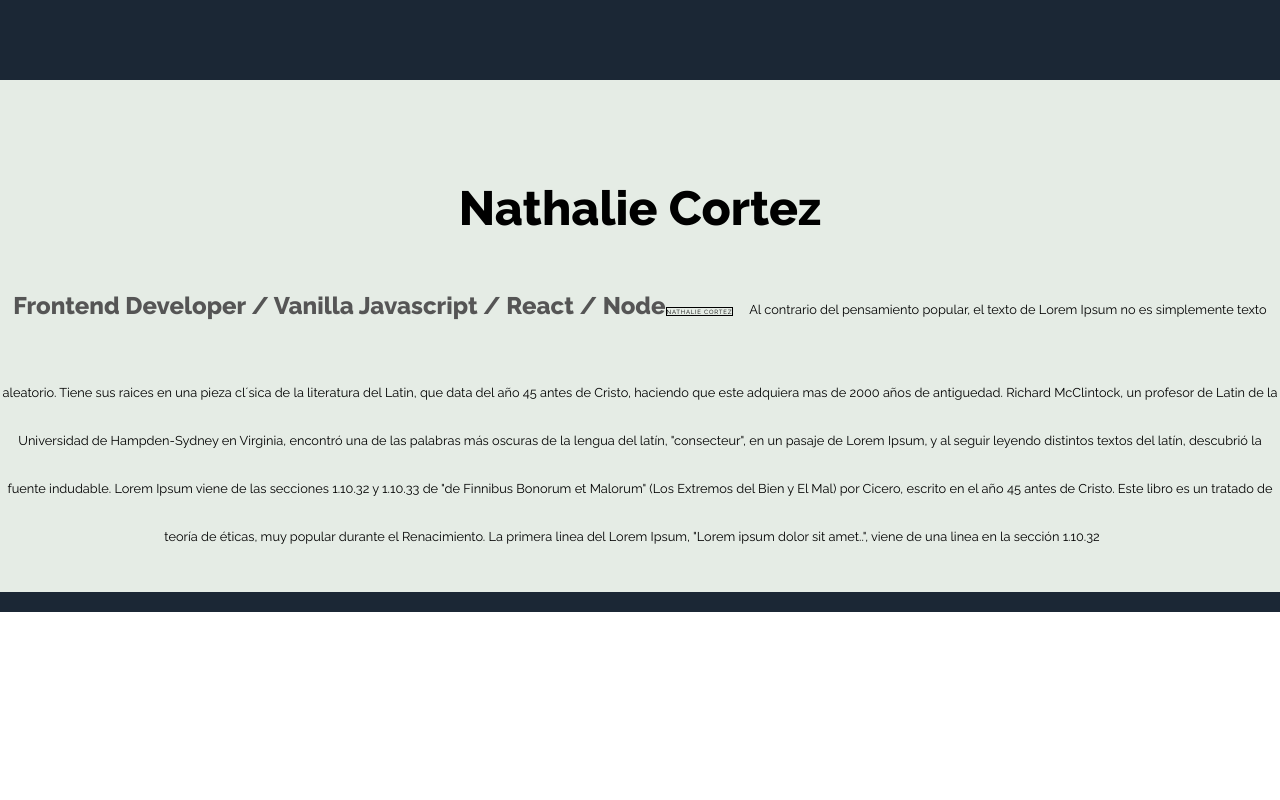
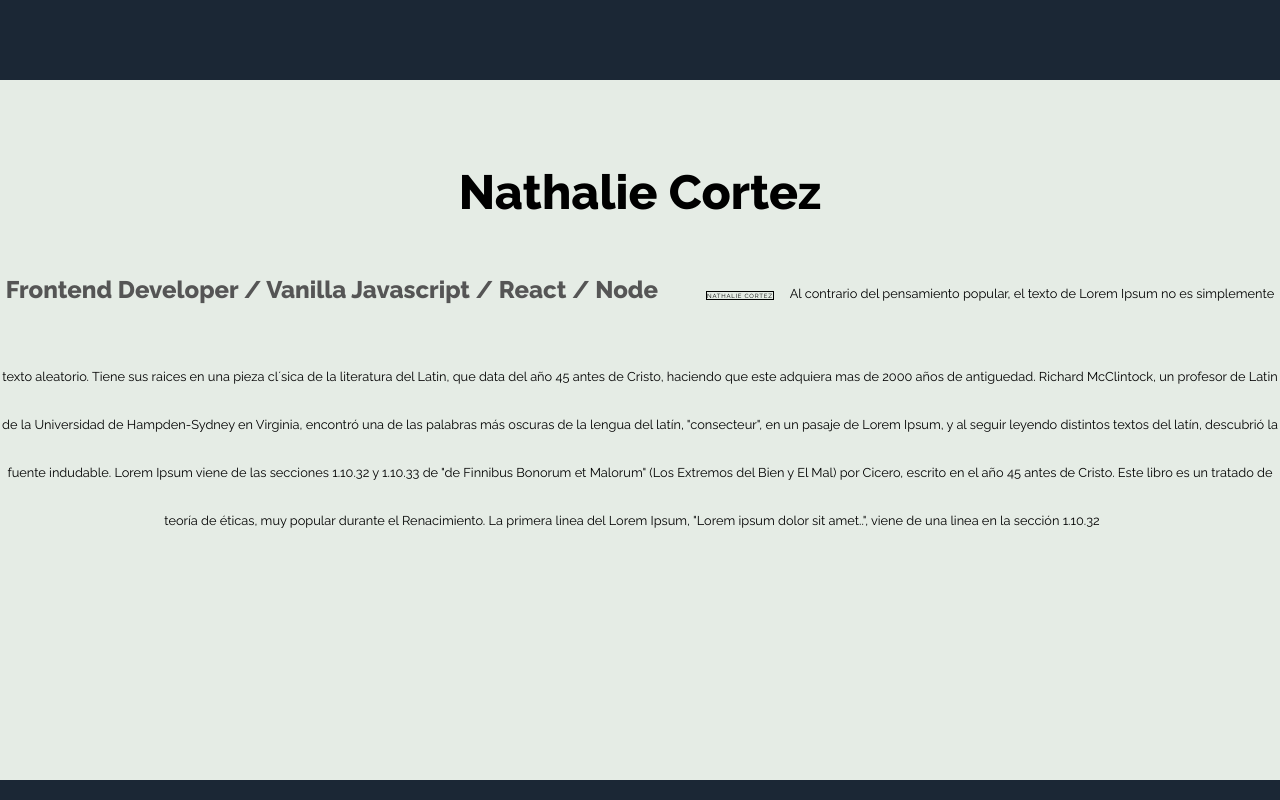
Before and after one commit to NathaliCo/NathaliCo.github.io, a React (Create React App) app: page / in a window 1280 px wide. Built offline with nearby package versions, Linux system fonts and the light colour scheme; some icons are missing.

Commit message:
Style home page web

```diff
--- a/src/App.css
+++ b/src/App.css
@@ -3,6 +3,7 @@
 @import url('https://fonts.googleapis.com/css?family=Raleway&display=swap');
 
 body {
+  background-color: rgb(229, 236, 229);
   color:#555;
   font-family: 'Raleway', sans-serif;
   margin: 0;
@@ -149,6 +150,7 @@ color:red;
   /* background-color: #465362; */
   position: relative;
   background-color: rgb(229, 236, 229);
+
 }
 
 .lta-source {
@@ -170,8 +172,8 @@ color:red;
   /* background-color: #EDE7D9; */
 	font-family: 'Raleway', sans-serif;
   line-height: 3em;
-  padding-top: 5%;
-  padding-bottom: 2em;
+  padding-top: 3rem;
+  padding-bottom: 5em;
 }
 
 .nf-r1 {
@@ -219,9 +221,10 @@ margin-right: 4%;
 
 nav.navigation{
   float: left ;
-
   background-color: #1B2735;
   width: 100%;
+  position: fixed;
+  bottom: 0;
 }
 
 div.container a, div.containerNav a
@@ -236,6 +239,7 @@ div.container a, div.containerNav a
 
 }
 div.container a{
+  margin-top: .5rem;
   float: right;
 }
 div.containerNav a{
@@ -352,10 +356,19 @@ div.brackets a:hover:before, div.brackets a:hover:after
   }
   }
 
+  @media screen and (min-width: 769px){
+    .lta-source {
 
+      margin-left:3rem ;
+    }
 
-
-
+    div.container a{
+      margin-right: 5rem;
+    }
+    div.containerNav a{
+     margin-left: 3rem;
+    }
+  }
 
   /* .large-header {
     position: relative;
```
Also changed, not shown: src/components/welcome.css.
